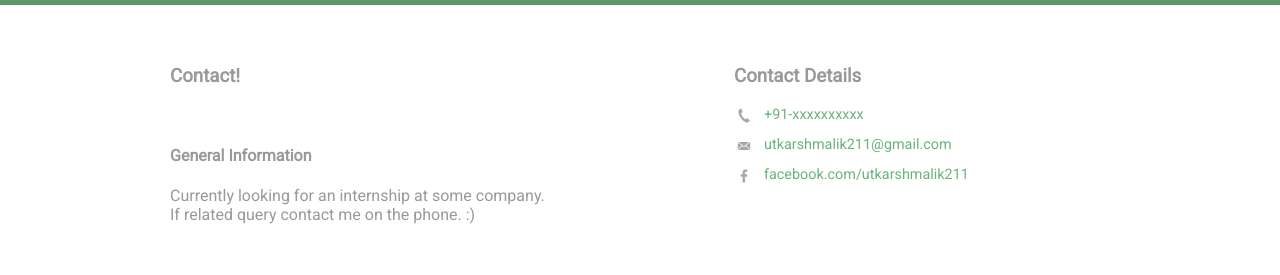
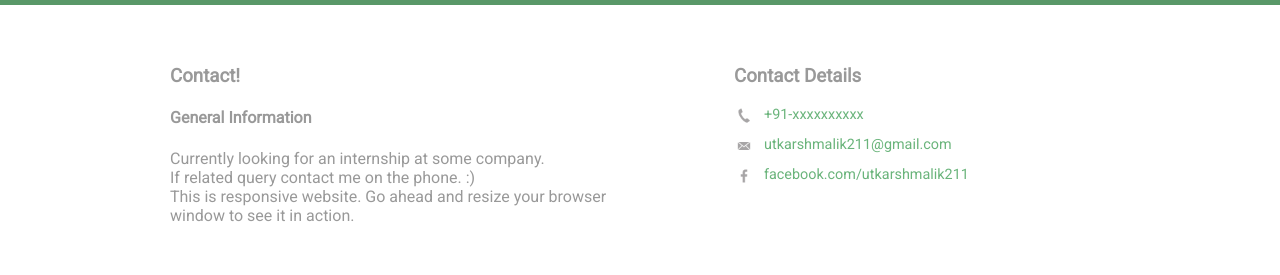
Before and after one commit to utkarshmalik211/firstWP, a plain HTML site: page contact.html in a window 1280 px wide. Shown: the part 115-390 px from the top of the page. Drawn offline with nearby package versions, Linux system fonts and the light colour scheme.

Commit message:
Update contact.html

```diff
--- a/contact.html
+++ b/contact.html
@@ -29,9 +29,9 @@
         <div id="wrapper">
             <section id="primary">
               <h3>Contact!</h3>
-              <br>
               <h4>General Information</h4>
-              <p>Currently looking for an internship at some company.<br>If related query contact me on the phone. :)</p>
+              <p>Currently looking for an internship at some company.<br>If related query contact me on the phone. :)<br>
+              This is responsive website. Go ahead and resize your browser window to see it in action.</p>
             </section>
             <section id="secondary">
               <h3>Contact Details</h3>
```
